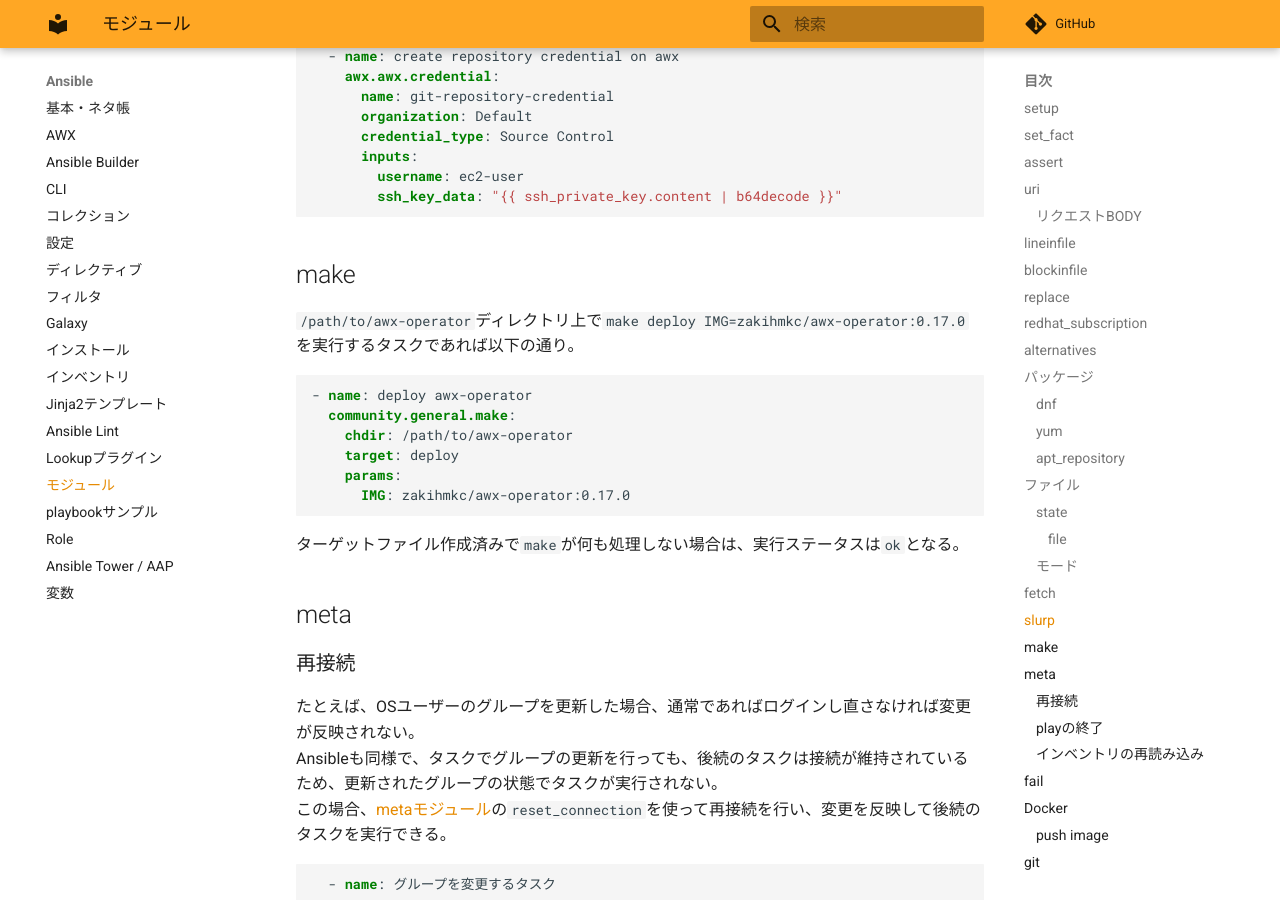
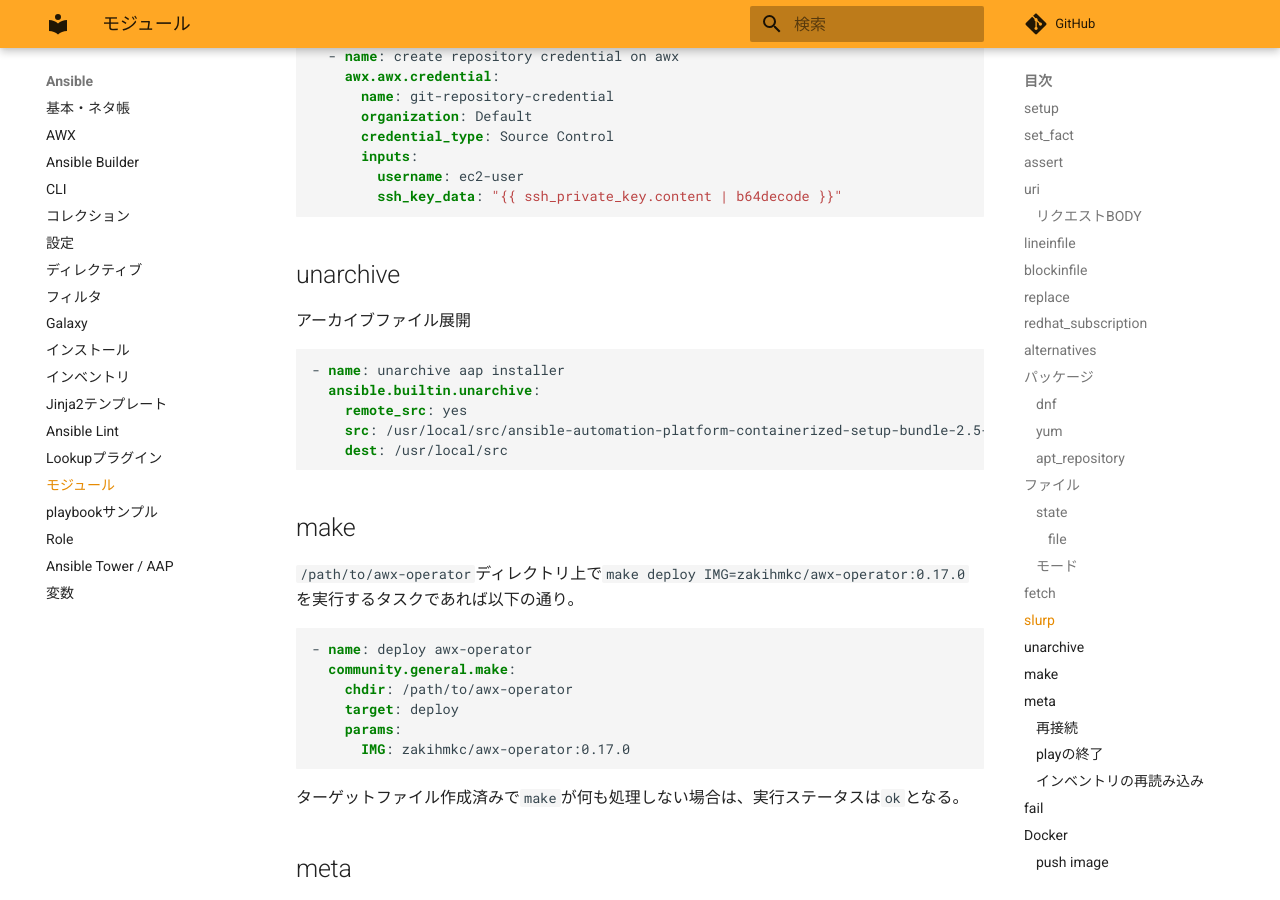
Before and after one commit to zaki-lknr/docs, an MkDocs documentation site: the page built from docs/Ansible/module.md, in a window 1280 px wide and 900 px high, scrolled down 9359 px. Built offline with MkDocs 1.6.1 and Material for MkDocs 9.7.7, drawn with Linux system fonts in a browser that asks for light colours; comment, search, counter and statistics services are not loaded.

Commit message:
add: ansible/module: unarchive

````diff
--- a/docs/Ansible/module.md
+++ b/docs/Ansible/module.md
@@ -432,6 +432,18 @@ base64エンコードされているのででコードして使用する。
         ssh_key_data: "{{ ssh_private_key.content | b64decode }}"
 ```
 
+## unarchive
+
+アーカイブファイル展開
+
+```yaml
+- name: unarchive aap installer
+  ansible.builtin.unarchive:
+    remote_src: yes
+    src: /usr/local/src/ansible-automation-platform-containerized-setup-bundle-2.5-6-x86_64.tar.gz
+    dest: /usr/local/src
+```
+
 ## make
 
 `/path/to/awx-operator`ディレクトリ上で`make deploy IMG=zakihmkc/awx-operator:0.17.0`を実行するタスクであれば以下の通り。
````
